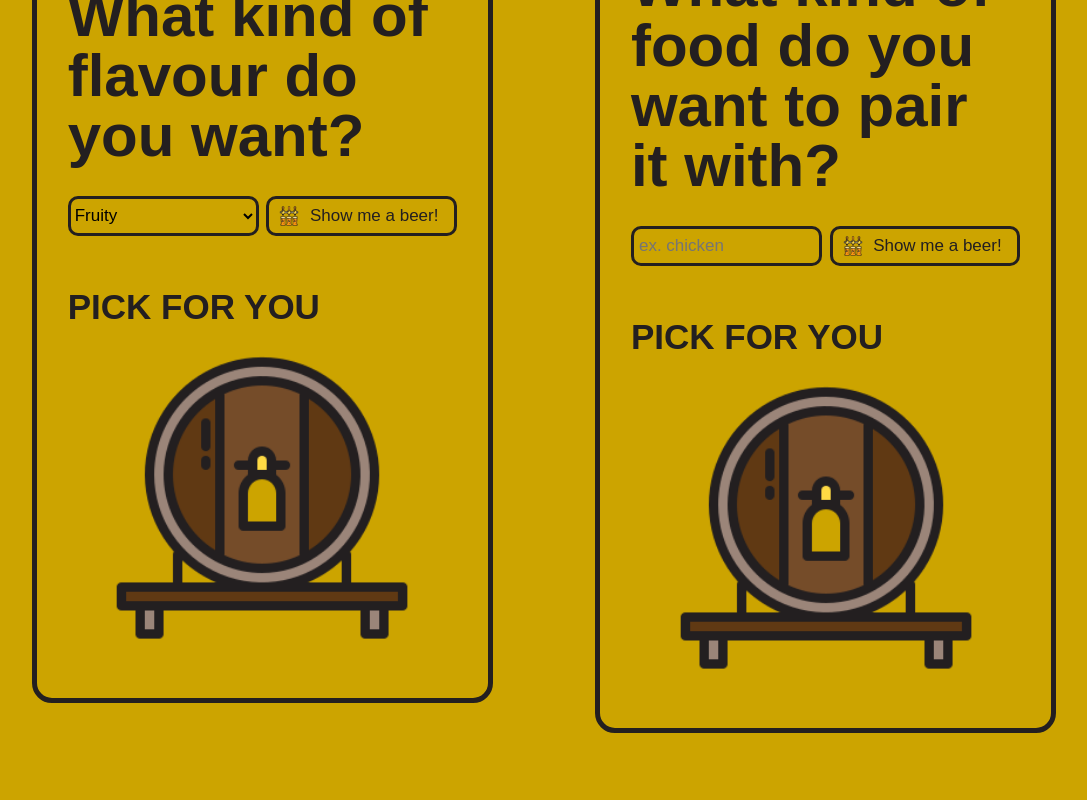
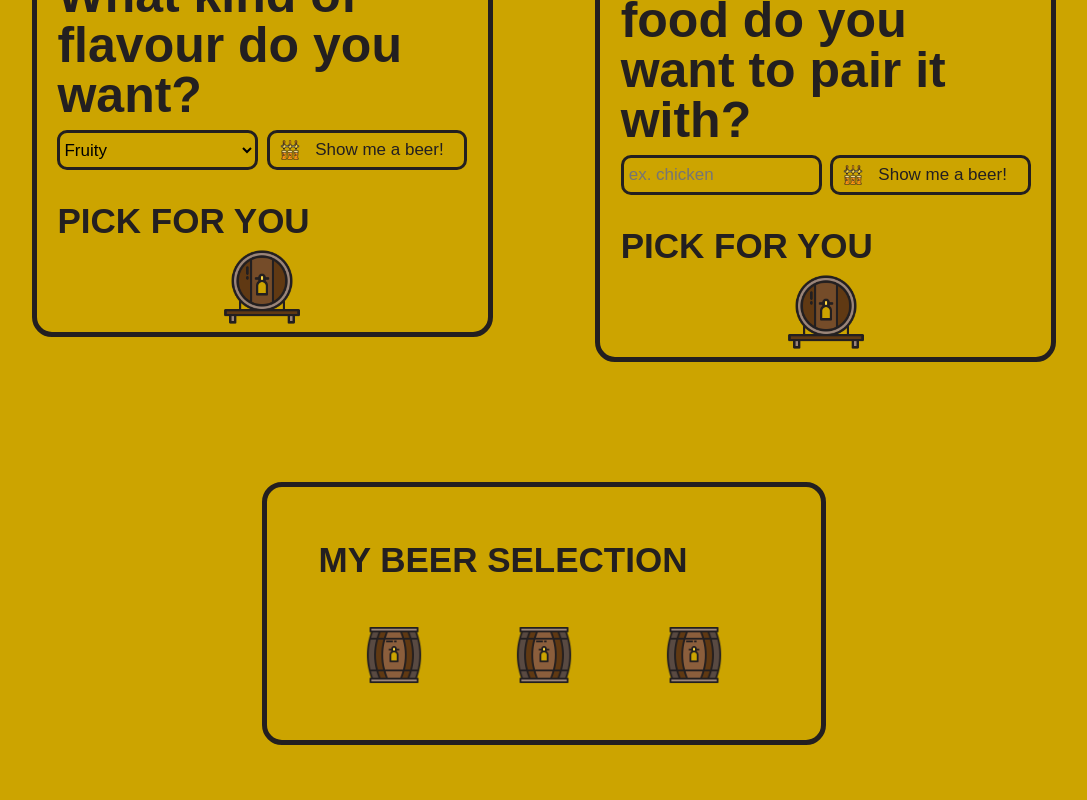
Before and after one commit to cma129/claudiaAhnProject5, a React (Create React App) app: page / in a window 1280 px wide. Shown: the part 880-1680 px from the top of the page, without its empty margins (96-1183 px from the left). Built offline with nearby package versions, Linux system fonts and the light colour scheme; no server answers; a web font is replaced by a local one.

Commit message:
consolelogs removed

```diff
--- a/src/App.js
+++ b/src/App.js
@@ -79,7 +79,6 @@ class App extends Component {
 
   // Use food user selection to filter through allBeers array, and save to state.
   findFood = (userFood) => {
-    console.log(userFood)
     const randomFoods = []
     const copyOfAllBeers = [...this.state.allBeers];
     copyOfAllBeers.forEach(beer => {
@@ -89,7 +88,6 @@ class App extends Component {
       })
       if (foodPairing.includes(this.state.userFoodSelection)){
         randomFoods.push(beer);
-        console.log(randomFoods);
         return randomFoods;
         // PLANNING TO MAKE CUSTOM ERROR MSG
       // } else {
--- a/src/index.css
+++ b/src/index.css
@@ -109,8 +109,11 @@ main {
   width: 45%;
   border: 5px solid #231f20;
   border-radius: 20px;
-  padding: 3%;
+  padding: 2% 2% 0;
   line-height: 4em;
+  display: flex;
+  flex-direction: column;
+  justify-content: space-evenly;
 }
 
 form {
@@ -119,16 +122,16 @@ form {
 }
 
 label {
-  font-size: 60px;
+  font-size: 50px;
   line-height: 1em;
-  margin-bottom: 30px;
+  margin-bottom: 10px;
 }
 
 .selectionLine {
   display: flex;
   justify-content: space-between;
   width: 100%;
-  margin-bottom: 50px;
+  margin-bottom: 30px;
 }
 
 select,
@@ -177,14 +180,15 @@ h2 {
 
 .barrelContainer {
   display: flex;
+  align-items: center;
   position: relative;
 }
 
 .beerBarrelFlavour,
 .beerBarrelFood {
-  width: auto;
-  height: 300px;
-  margin: 20px auto;
+  width: 19%;
+  height: 19%;
+  margin: 6px auto;
 }
 
 .overlay {
@@ -192,6 +196,7 @@ h2 {
     width: 100%;
     height: 100%;
     top: 0; left: 0;
+
 }
 
 .barrelContainer:hover .overlay {
@@ -211,14 +216,14 @@ h2 {
     width: 50px;
     height: 50px;
     position: absolute;
-    left: 45.5%;
-    top: 43%;
+    left: 45%;
+    top: 30%;
 }
 
 .beerBarrelSelection {
-  width: auto;
-  height: 150px;
-  margin: 5px auto;
+  width: 13%;
+  height: 13%;
+  margin: 3px auto;
 }
 
 .beerBarrel:nth-of-type(2) {
@@ -227,6 +232,12 @@ h2 {
 
 .Selection {
   margin-top: 120px;
+  width: 55%;
+  padding: 5%;
+}
+
+.Selection h2 {
+  padding-bottom: 40px;
 }
 
 /* Footer styles */
@@ -245,6 +256,15 @@ footer p {
 
 /* Desktop */
 @media(max-width: 1200px) {
+  .wrapper {
+    width: 90%;
+  }
+
+  .Flavour,
+  .Food {
+    width: 49%;
+  }
+
   select,
   .button,
   input {
@@ -272,15 +292,6 @@ footer p {
 
 /* Small desktop */
 @media(max-width: 990px) {
-  .wrapper {
-      width: 90%;
-  }
-
-  .Flavour,
-  .Food {
-  width: 49%;
-  }
-
   .Selection {
     width: 60%;
   }
@@ -354,7 +365,7 @@ footer p {
 
   .Food,
   .Flavour {
-    height: 75vh;
+    height: 80vh;
   }
 
   .Food,
@@ -363,7 +374,7 @@ footer p {
   }
 
   label {
-    font-size: 40px;
+    font-size: 35px;
     margin-bottom: 10px;
   }
 
@@ -393,7 +404,7 @@ footer p {
   }
 
   label {
-    font-size: 35px;
+    font-size: 30px;
   }
 
   h2 {
```
Also changed, not shown: src/components/Selection.js (+2 -7 lines).
